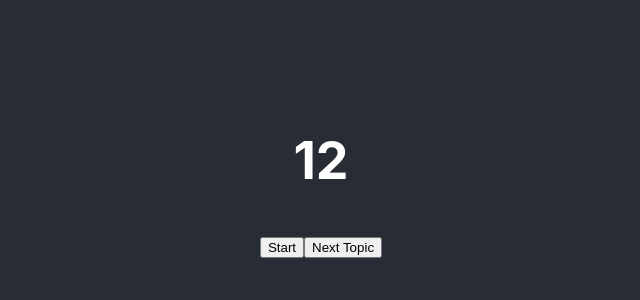
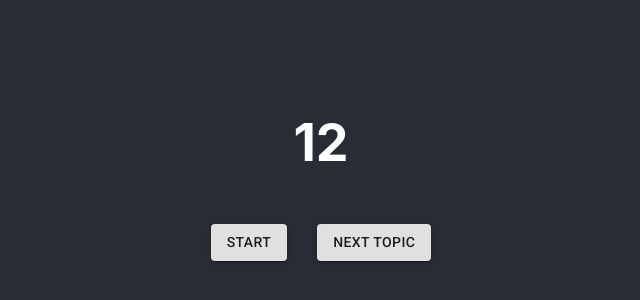
Before and after one commit to markdreyer/lean-coffee, a React (Create React App) app: page / in a window 1280 px wide. Shown: the part 224-524 px from the top of the page, without its empty margins (319-959 px from the left). Built offline with nearby package versions, Linux system fonts and the light colour scheme.

Commit message:
Styles and manifest updates

```diff
--- a/package.json
+++ b/package.json
@@ -3,6 +3,7 @@
   "version": "0.1.0",
   "private": true,
   "dependencies": {
+    "@material-ui/core": "^4.9.1",
     "@testing-library/jest-dom": "^4.2.4",
     "@testing-library/react": "^9.4.0",
     "@testing-library/user-event": "^7.2.1",
--- a/public/index.html
+++ b/public/index.html
@@ -24,7 +24,11 @@
       work correctly both with client-side routing and a non-root public URL.
       Learn how to configure a non-root public URL by running `npm run build`.
     -->
-    <title>React App</title>
+    <title>Lean Coffee</title>
+    <link
+      rel="stylesheet"
+      href="https://fonts.googleapis.com/css?family=Roboto:300,400,500,700&display=swap"
+    />
   </head>
   <body>
     <noscript>You need to enable JavaScript to run this app.</noscript>
@@ -39,5 +43,14 @@
       To begin the development, run `npm start` or `yarn start`.
       To create a production bundle, use `npm run build` or `yarn build`.
     -->
+    <script>
+let deferredPrompt;
+
+window.addEventListener('beforeinstallprompt', (e) => {
+  // Stash the event so it can be triggered later.
+  debugger
+  deferredPrompt = e;
+});
+    </script>
   </body>
 </html>
--- /dev/null
+++ b/src/Timer.css
@@ -0,0 +1,3 @@
+button.MuiButton-contained {
+  margin: 15px;
+}
--- a/src/Timer.js
+++ b/src/Timer.js
@@ -1,5 +1,7 @@
 import React, { Component } from "react";
 import { connect } from "react-redux";
+import { Button } from "@material-ui/core";
+import "./Timer.css";
 
 class Timer extends Component {
   constructor(props) {
@@ -36,6 +38,8 @@ class Timer extends Component {
     });
 
     this.initAudio();
+    debugger;
+    window.deferredPrompt.prompt();
   }
 
   startSeconds(seconds) {
@@ -109,22 +113,39 @@ class Timer extends Component {
         <h1>{this.state.counter}</h1>
         {!timerExpired && (
           <div>
-            {timer && <button onClick={() => this.stop()}>Stop</button>}
-            {!timer && <button onClick={() => this.start()}>Start</button>}
-            <button onClick={() => this.reset()}>Next Topic</button>
+            {timer && (
+              <Button variant="contained" onClick={() => this.stop()}>
+                Stop
+              </Button>
+            )}
+            {!timer && (
+              <Button variant="contained" onClick={() => this.start()}>
+                Start
+              </Button>
+            )}
+            <Button variant="contained" onClick={() => this.reset()}>
+              Next Topic
+            </Button>
           </div>
         )}
         {timerExpired && (
           <div>
-            {timer && <button onClick={() => this.stop()}>Stop</button>}
+            {timer && (
+              <Button variant="contained" onClick={() => this.stop()}>
+                Stop
+              </Button>
+            )}
             {!timer && (
-              <button
+              <Button
+                variant="contained"
                 onClick={() => this.startSeconds(this.getNextCountdown())}
               >
                 {this.getNextCountdown()} More?
-              </button>
+              </Button>
             )}
-            <button onClick={() => this.reset()}>Next Topic</button>
+            <Button variant="contained" onClick={() => this.reset()}>
+              Next Topic
+            </Button>
           </div>
         )}
       </>
```
Also changed, not shown: public/manifest.json, src/index.css (line endings or trailing spaces), 1 other file (tests, documents, lock files or other folders).
